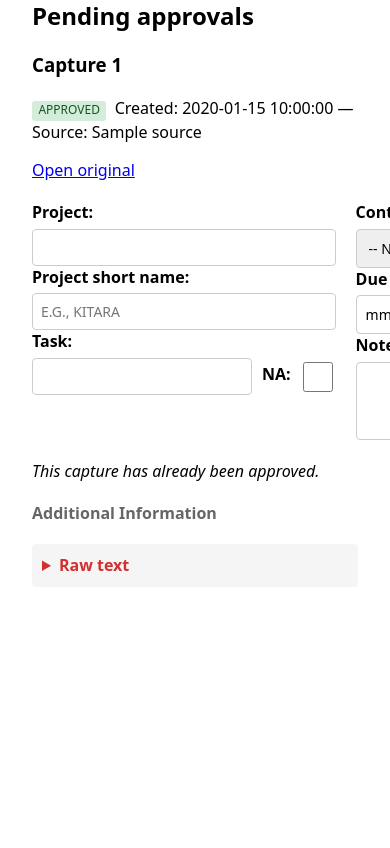
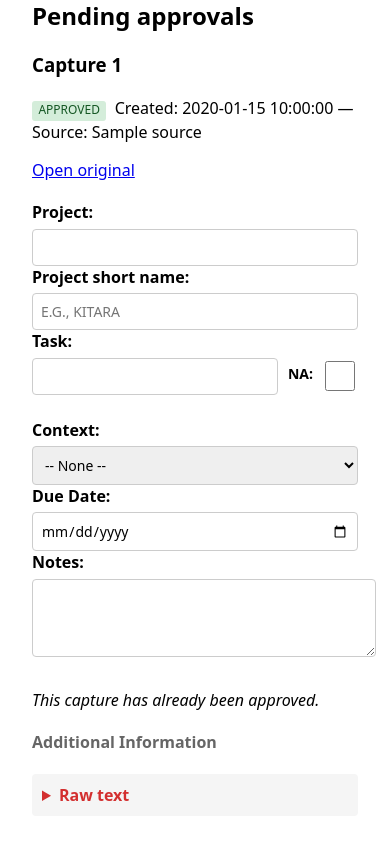
Before and after one commit to iaarnio/gtd-backend, a FastAPI app: template app/templates/approval_detail.html in a window 390 px wide; the page is wider, and only the part inside the window is pictured. Shown: the part 127-975 px from the top of that part. Before the commit the page ends 698 px from the top of that part, so only its background shows below. Run offline with FastAPI, Linux system fonts and the light colour scheme; the template is opened without the code that fills it: most values are stand-ins (such as "Sample title", 1, 10 or a date in 2020); parts of the project's set-up code (start-up, migrations or seed data) failed here and were passed over.

Commit message:
Approval details mobile view

```diff
--- a/app/templates/approval_detail.html
+++ b/app/templates/approval_detail.html
@@ -21,6 +21,18 @@
 {% set clar = clar_dict %}
 
 <style>
+
+@media (max-width: 768px) {
+    .approval-grid {
+        display: block;
+    }
+
+    .approval-grid > div {
+        width: 100%;
+        margin-bottom: 12px;
+    }
+}
+
 .warning-box {
     background-color: #fff3cd;
     border: 2px solid #ffc107;
@@ -39,6 +51,13 @@
     grid-template-columns: 1fr 1fr;
     gap: 20px;
     margin: 20px 0;
+}
+
+@media (max-width: 768px) {
+    .form-grid {
+        grid-template-columns: 1fr;
+        gap: 12px;
+    }
 }
 
 .form-field {
@@ -104,6 +123,33 @@
     cursor: pointer;
 }
 
+@media (max-width: 768px) {
+    .button-group {
+        position: sticky;
+        bottom: 0;
+        background: white;
+        padding: 10px;
+        border-top: 1px solid #ddd;
+        z-index: 10;
+    }
+
+    .button-group button {
+        padding: 14px;
+        font-size: 16px;
+    }
+}
+
+@media (max-width: 768px) {
+    .task-row {
+        align-items: center;
+    }
+
+    .checkbox-group label {
+        font-size: 14px;
+    }
+}
+
+
 .approve {
     background-color: #4CAF50;
     color: white;
@@ -149,7 +195,7 @@ details pre {
 
 <form method="post" action="/approvals/{{ capture.id }}/clarification">
 
-    <div class="form-grid">
+    <div class="form-grid approval-grid">
         <!-- Left column -->
         <div>
             <div class="form-field">
```
